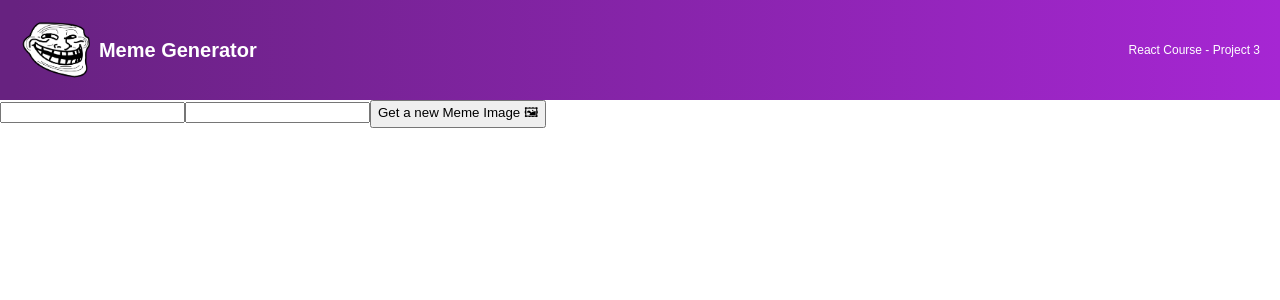
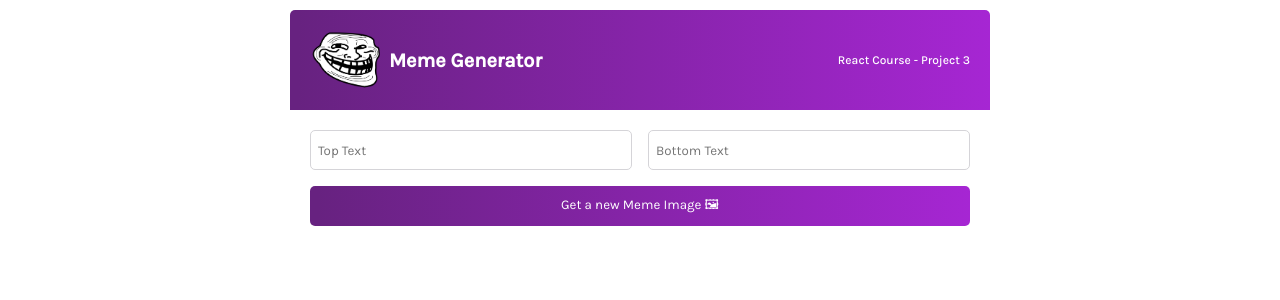
Before and after one commit to jamesaduke/meme-generator, a React (Create React App) app: page / in a window 1280 px wide. Shown: the top 300 px of the page. Built offline with nearby package versions, Linux system fonts and the light colour scheme; the HTML template or start-up script is replaced by a standard one.

Commit message:
add meme form styling

```diff
--- a/src/components/Meme.js
+++ b/src/components/Meme.js
@@ -2,14 +2,19 @@
 
 const Meme = () => {
   return (
-    <div>
+    <main>
+
         <form action="" className="form">
-            <input type="text" className='form--input' />
-            <input type="text" className='form--input' />
+            <input type="text"
+                className='form--input'
+                placeholder='Top Text' />
+            <input type="text"
+                className='form--input'
+                placeholder='Bottom Text' />
 
-            <button>Get a new Meme Image 🖼</button>
+            <button className='form--button'>Get a new Meme Image 🖼</button>
         </form>
-    </div>
+    </main>
   )
 }
 
--- a/src/index.css
+++ b/src/index.css
@@ -1,10 +1,13 @@
+@import url('https://fonts.googleapis.com/css2?family=Karla:wght@300;400;500&display=swap');
+
 *{
   box-sizing: border-box;;
 }
 
 body{
   font-family: 'Karla', sans-serif;
-  margin: 0;
+  margin: 0 auto;
+  width: 700px;
 }
 
 .header{
@@ -14,6 +17,8 @@
   background: linear-gradient(90deg, #672280 1.18%, #A626D3 100%);
   color: #fff;
   padding: 20px;
+  border-radius: 5px 5px 0 0;
+  margin-top: 10px;;
 
 }
 
@@ -31,3 +36,30 @@
   font-size: .75rem;
   font-weight: 500;
 }
+
+main{
+  padding: 20px;
+}
+
+.form{
+  display: grid;
+  grid-template: 40px 40px/ 1fr 1fr;
+  gap:1rem;
+}
+
+.form--input{
+  font-family: 'Karla', sans-serif;
+  border-radius: 5px;
+  border: 1px solid #d5d4d8;
+  text-indent: 5px;
+}
+
+.form--button{
+  grid-column: 1 / -1;
+  font-family: 'Karla', sans-serif;
+  border-radius: 5px;
+  background: linear-gradient(90deg, #672280 1.18%, #A626D3 100%);
+  border: none;
+  cursor: pointer;
+  color: white;
+}
```
